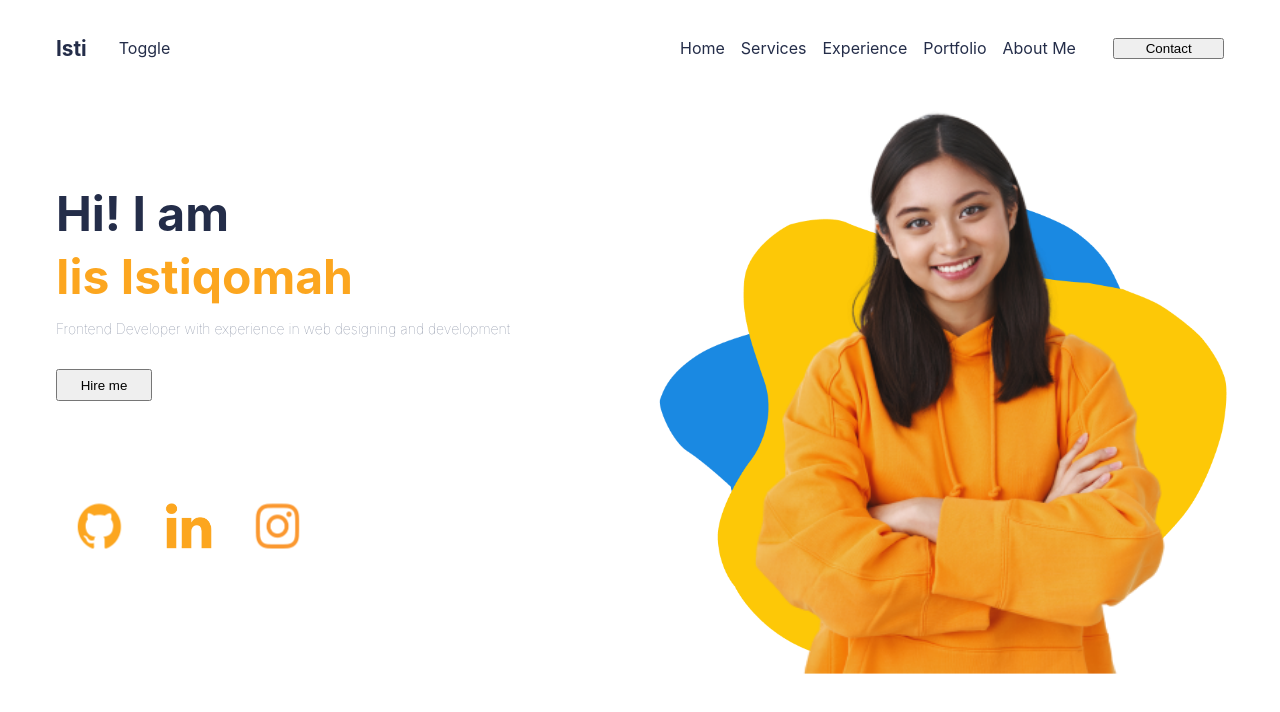
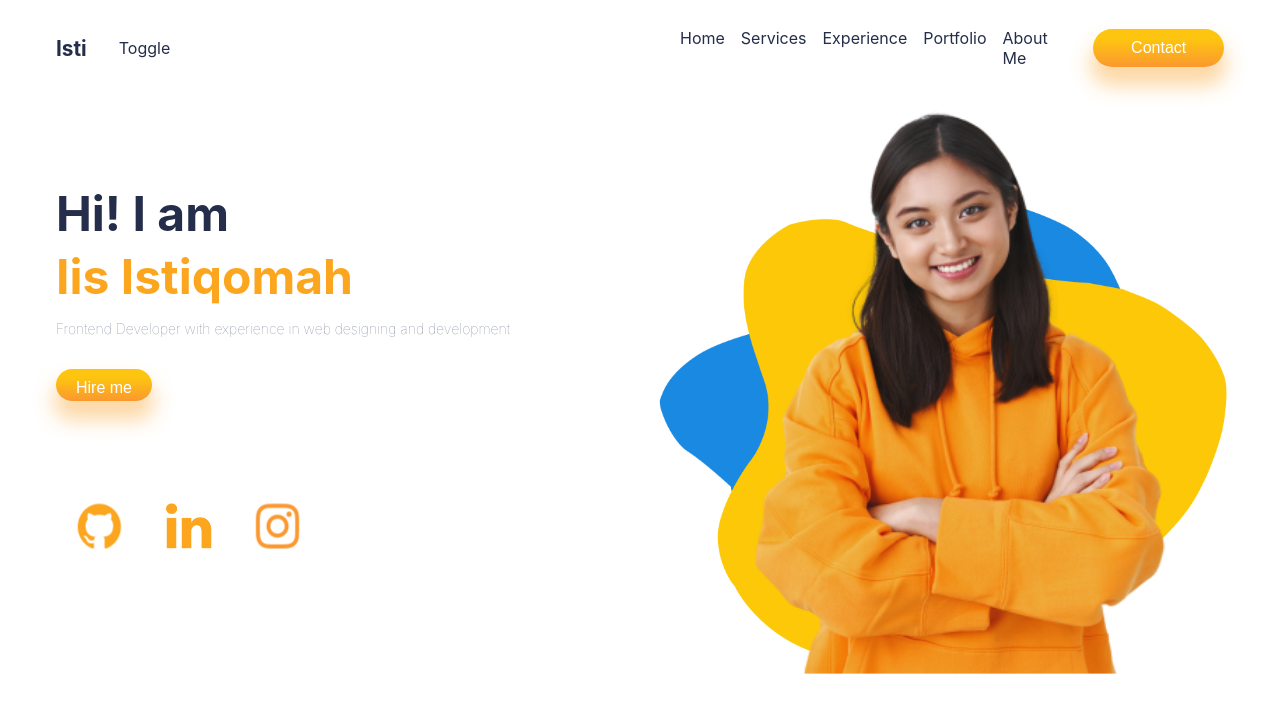
Before and after one commit to isti20/isti-reactjs, a React (Create React App) app: page / in a window 1280 px wide. Shown: the top 712 px of the page. Built offline with nearby package versions, Linux system fonts and the light colour scheme.

Commit message:
Update App.css: Button global styling

```diff
--- a/src/App.css
+++ b/src/App.css
@@ -16,3 +16,20 @@
     overflow: hidden;
     color: var(--black);
 }
+
+.button {
+  background: linear-gradient(180deg, #fdc50f 26.71%, #fb982f 99.36%);
+  box-shadow: 0px 16px 20px 3px rgba(251, 161, 40, 0.42);
+  border-radius: 34px;
+  border: none;
+  color: white;
+  font-size: 16px;
+  padding: 10px 20px 10px 20px;
+}
+
+.button:hover {
+  background: #fff0be;
+  cursor: pointer;
+  border: 1px solid var(--orange);
+  color: var(--orange);
+}
--- a/src/component/Bio/Bio.jsx
+++ b/src/component/Bio/Bio.jsx
@@ -17,7 +17,7 @@ function Bio() {
                         in web designing and development
                     </span>
                 </div>
-                <button className="b-button">Hire me</button>
+                <button className="button b-button">Hire me</button>
                 <div className="b-icons">
                     <img src={Github} alt="" />
                     <img src={Linkedin} alt="" />
```
